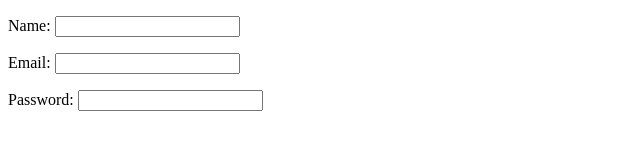
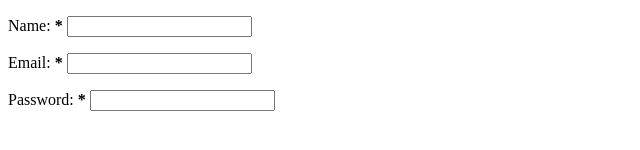
Before and after one commit to sweetnightkitty/MDN_webform_structure, a plain HTML site: page index.html in a window 1280 px wide. Shown: the part 228-378 px from the top of the page, 0-640 px from the left. Drawn offline with Linux system fonts and the light colour scheme.

Commit message:
Add asterik to required fields and add aria label for screen readers

```diff
--- a/index.html
+++ b/index.html
@@ -33,17 +33,17 @@
             </fieldset>
 
             <p>
-                <label for="name">Name:</label>
+                <label for="name">Name: <strong><span aria-label="required">*</span></strong></label>
                 <input type="text" id="name" name="user-name">
             </p>
 
             <p>
-                <label for="email">Email:</label>
+                <label for="email">Email: <strong><span aria-label="required">*</span></strong></label>
                 <input type="email" id="email" name="user-email">
             </p>
 
             <p>
-                <label for="pwd">Password:</label>
+                <label for="pwd">Password: <strong><span aria-label="required">*</span></strong></label>
                 <input type="password" id="pwd" name="user-pwd">
             </p>
 
```
